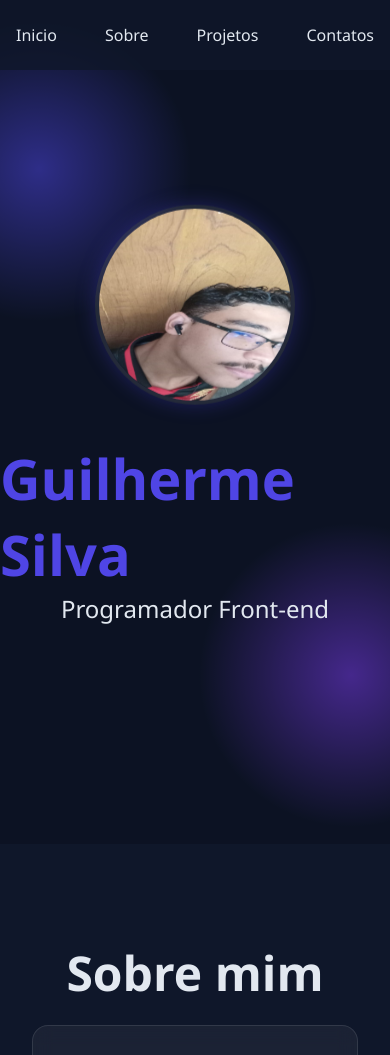
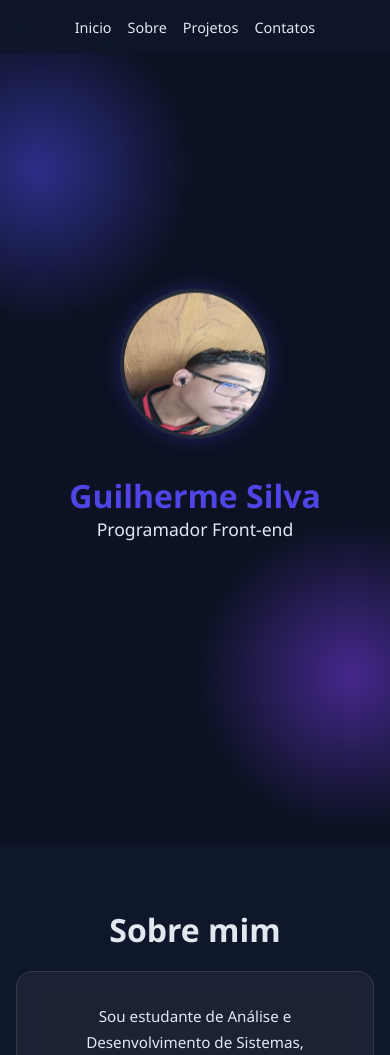
Before and after one commit to guilherme-silva081/portfolio, a plain HTML site: page index.html in a window 390 px wide. Shown: the top 1055 px of the page. Drawn offline with Linux system fonts and the light colour scheme.

Commit message:
adaptando para mobile

```diff
--- a/index.html
+++ b/index.html
@@ -3,7 +3,7 @@
 <head>
     <meta charset="UTF-8">
     <meta name="viewport" content="width=device-width, initial-scale=1.0">
-    <title>Portifolio | Guilherme</title>
+    <title>Portfolio | Guilherme</title>
     <link rel="stylesheet" href="style.css">
 </head>
 
--- a/style.css
+++ b/style.css
@@ -267,3 +267,116 @@ h1{
     color: var(--claro);
 
 }
+
+/* ========================= */
+/* RESPONSIVIDADE - MOBILE */
+/* ========================= */
+
+@media (max-width: 768px) {
+
+    /* Navegação */
+    .navegacao {
+        padding: 1rem;
+    }
+
+    .menu {
+        gap: 1.5rem;
+        flex-wrap: wrap;
+    }
+
+    .menu-link {
+        font-size: 0.95rem;
+    }
+
+    /* Cabeçalho */
+    .cabecalho {
+        padding: 0 1rem;
+        text-align: center;
+    }
+
+    h1 {
+        font-size: 2.4rem;
+    }
+
+    .cabecalho-sub-titulo {
+        font-size: 1.2rem;
+    }
+
+    .foto-perfil {
+        width: 150px;
+        height: 150px;
+    }
+
+    /* Sobre */
+    .sobre {
+        padding: 4rem 1rem;
+    }
+
+    .sobre-titulo {
+        font-size: 2.2rem;
+    }
+
+    .sobre-paragrafo {
+        font-size: 0.95rem;
+        line-height: 1.6rem;
+    }
+
+    /* Projetos */
+    .projetos {
+        padding: 4rem 1rem;
+    }
+
+    .titulo-projetos {
+        font-size: 2.2rem;
+    }
+
+    .projetos-imagens {
+        height: 180px;
+    }
+
+    /* Contatos */
+    .contatos {
+        padding: 4rem 1rem;
+    }
+
+    .contatos-titulo {
+        font-size: 2.2rem;
+    }
+
+    .formulario-contato {
+        padding: 1.5rem;
+    }
+}
+
+/* ========================= */
+/* MOBILE PEQUENO */
+/* ========================= */
+
+@media (max-width: 480px) {
+
+    h1 {
+        font-size: 2rem;
+    }
+
+    .cabecalho-sub-titulo {
+        font-size: 1.1rem;
+    }
+
+    .menu {
+        gap: 1rem;
+    }
+
+    .menu-link {
+        font-size: 0.9rem;
+    }
+
+    .sobre-titulo,
+    .titulo-projetos,
+    .contatos-titulo {
+        font-size: 2rem;
+    }
+
+    .projetos-imagens {
+        height: 160px;
+    }
+}
```
